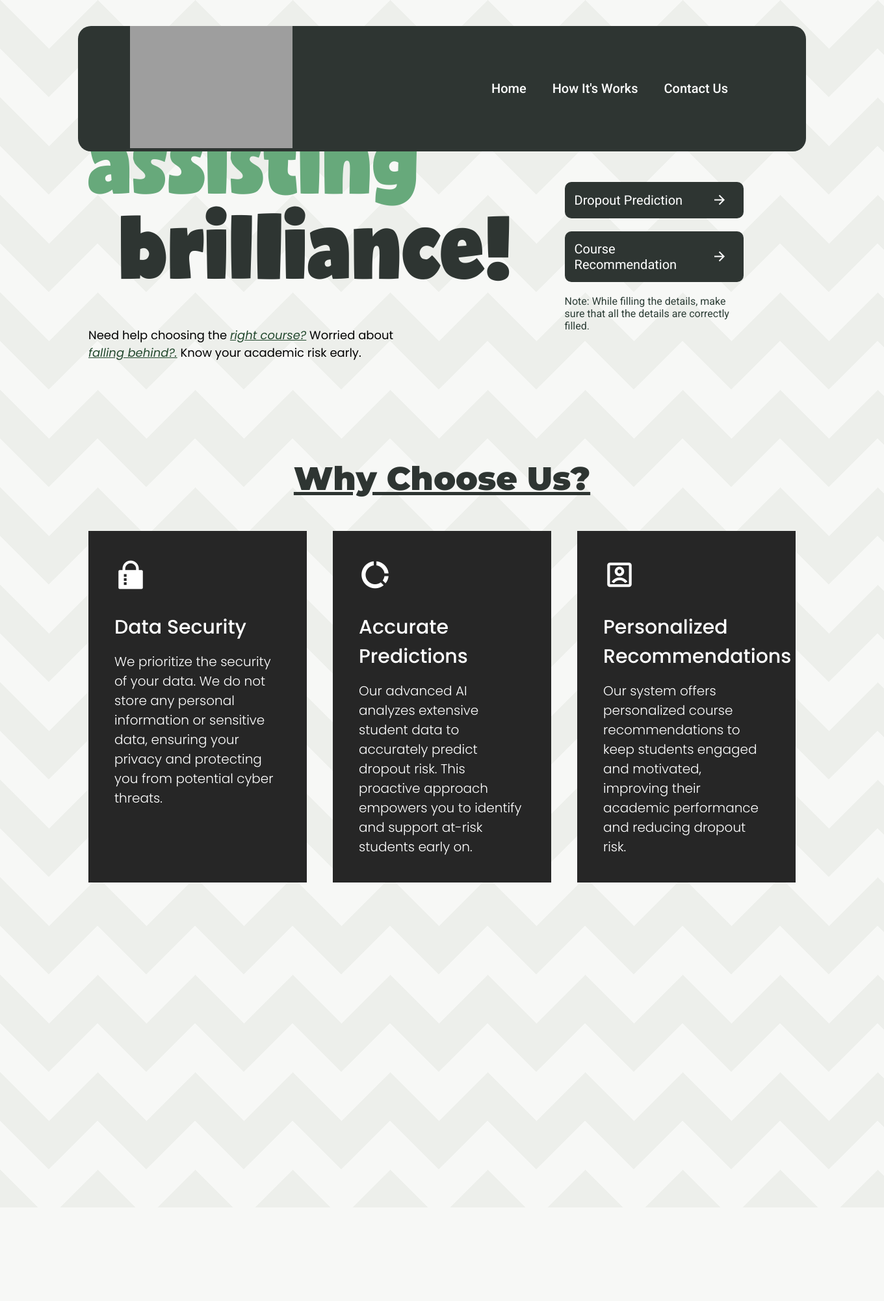
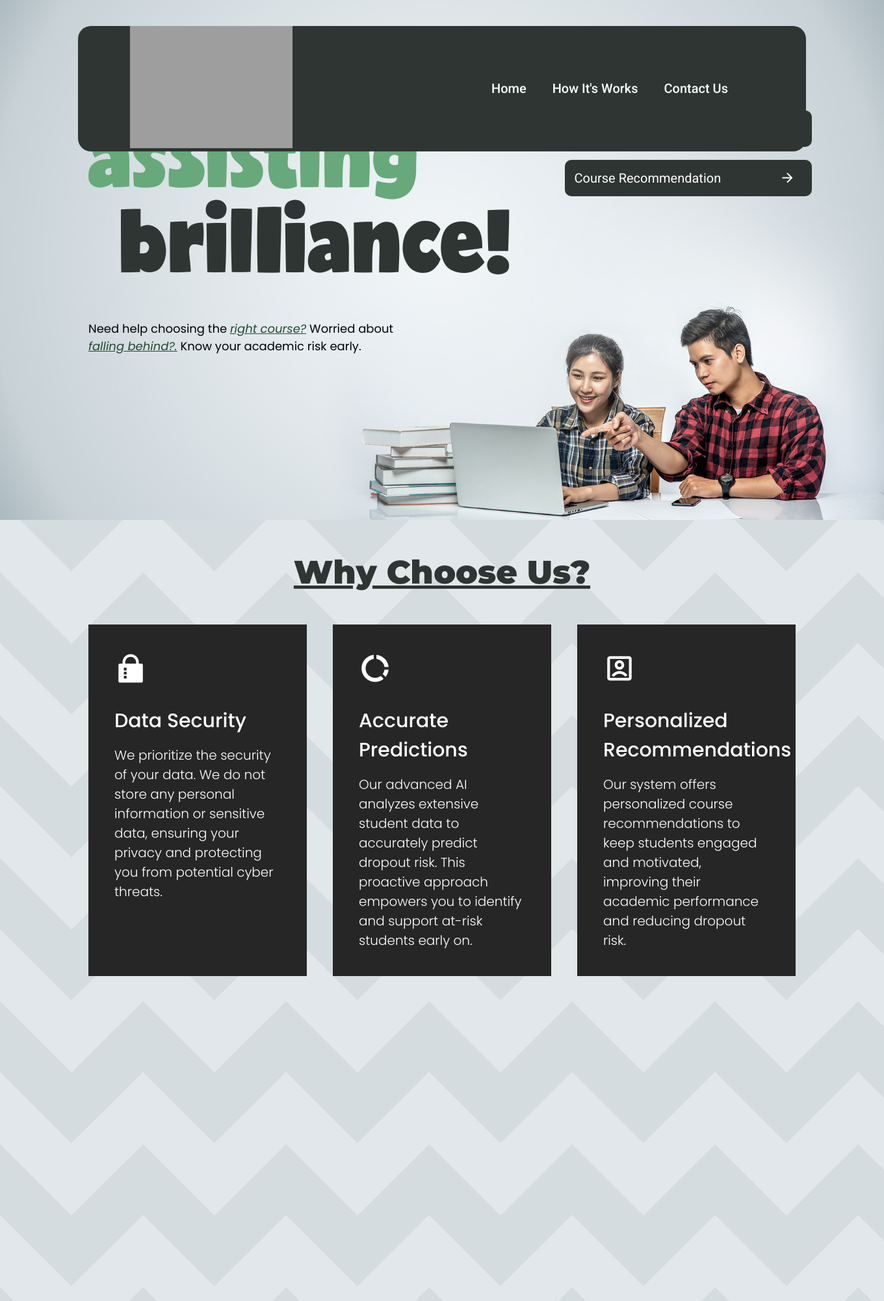
Before and after one commit to KarthikUnnikrishnan/brightfuture, a Django app: page / in a window 1360 px wide. Shown: the whole page at 65% size. Before the commit the page ends 1358 px from the top, so only its background shows below. Run offline with Django 5.2, Linux system fonts and the light colour scheme; some libraries are stand-ins or nearby versions; grey boxes are pictures that could not be loaded.

Commit message:
home-section-update

```diff
--- a/base_app/static/css/home.css
+++ b/base_app/static/css/home.css
@@ -9,15 +9,15 @@
 
 html {
   scroll-behavior: smooth;
-  --s: 150px; /* control the size*/
-  --c1: rgba(255, 255, 255, 0.55); /* White with 50% opacity */
-  --c2: rgba(224, 226, 219, 0.55); /* Light gray with 50% opacity */
+  --s: 220px; /* control the size*/
+  --c1: rgba(238, 242, 245, 0.5); /* Adjusted opacity */
+  --c2: rgba(173, 186, 192, 0.5); /* Adjusted opacity */
 
   --_g: var(--c1) 90deg, #0000 90.5deg;
   background:
-  conic-gradient(from -45deg, var(--_g)),
-  conic-gradient(from 135deg, var(--_g)) calc(var(--s)/2) 0,
-  var(--c2);
+   conic-gradient(from -45deg, var(--_g)),
+   conic-gradient(from 135deg, var(--_g)) calc(var(--s)/2) 0,
+   var(--c2);
   background-size: var(--s) var(--s);
 }
 
@@ -41,7 +41,22 @@
 display: flex;
 padding: 0 10%;
 justify-content: space-between;
-margin-top: 200px;
+margin-top: 0px;
+}
+
+#home-section {
+  background-image: url('../images/background_01.jpg'); /* Adjust the path as necessary */
+  background-size: cover; /* This will cover the entire section */
+  background-position: bottom; /* This will center the image */
+  background-repeat: no-repeat; /* This prevents the image from repeating */
+  height: 100vh; /* Set height to cover the entire viewport */
+}
+
+.home-content {
+  padding-top: 150px; /* Add padding to push content below the navbar */
+  height: calc(100vh - 150px); /* Ensure content takes the remaining height */
+  display: flex; /* Maintain the flex layout */
+  justify-content: space-between; /* Keep the original layout */
 }
 
 .section-heading {
@@ -86,10 +101,13 @@
   justify-content: space-between;
   background-color: #2E3532;
   padding: 0 80px;
-  margin: 0;
   border-radius: 20px;
   z-index: 1000;
   transition: margin 0.25s ease, border-radius 0.25s ease, background-color 0.25s ease;
+}
+
+.home-left {
+  margin-top: 40px;
 }
 
 .home-left-main-title01, .home-left-main-title02 {
@@ -126,7 +144,7 @@
   display: flex;
   flex-direction: column;
   margin-right: 80px;
-  margin-top: 80px;
+  margin-top: 20px;
   gap: 20px;
 }
 
@@ -135,6 +153,7 @@
   align-items: center;
   justify-content: space-between; /* Align text and arrow to opposite ends */
   padding: 15px 15px;
+  min-width: 350px; /* Adjust as necessary */
   background-color: #2E3532;
   color: #ffffff;
   border-radius: 10px;
@@ -168,13 +187,12 @@
 .home-right-para {
   color: #2B3C35;
   margin-left: 80px;
-
 }
 
 /* Why Choose Us Section Styiling */
 
 #why-choose-us{
-margin-top: 150px;
+margin-top: 50px;
 display: block;
 }
 
--- a/base_app/templates/base_app/home.html
+++ b/base_app/templates/base_app/home.html
@@ -56,6 +56,8 @@
     <!-- Header and Navbar Ended-->
     <!-- Home Section Started-->
     <section id="home-section">
+      <div class="home-content">
+        <!-- New wrapper div -->
         <div class="home-left">
           <h1 class="home-left-main-title01">assisting</h1>
           <h1 class="home-left-main-title02">brilliance!</h1>
@@ -73,10 +75,13 @@
             Course Recommendation
             <i class="ri-arrow-right-line"></i>
           </a>
+          {% comment %}
           <p class="home-right-para">
             Note: While filling the details, make sure that all the details are
             correctly filled.
           </p>
+          {% endcomment %}
+        </div>
       </div>
     </section>
     <!-- Home Section Ended-->
```
Also changed, not shown: base_app/static/images/background_01.jpg (added). Lines whose indentation alone changed are shown as unchanged.
